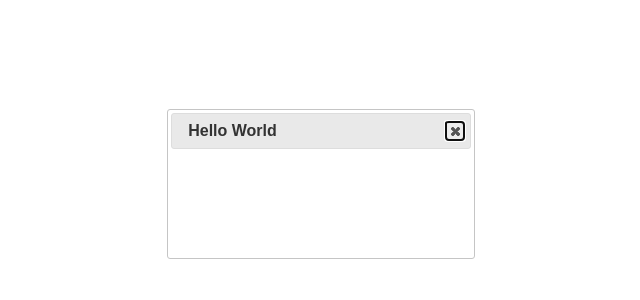
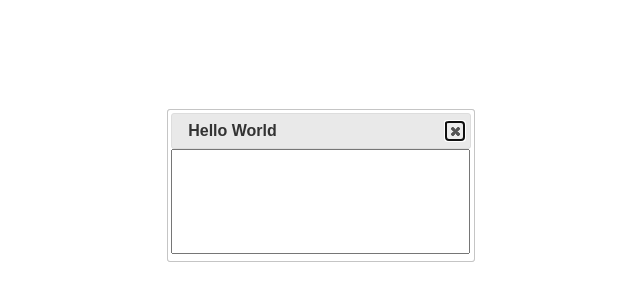
Before and after one commit to dglittle/PIMA, a plain HTML site: page index2.html in a window 1280 px wide. Shown: the part 216-516 px from the top of the page, without its empty margins (319-959 px from the left). Drawn offline with nearby package versions, Linux system fonts and the light colour scheme.

Commit message:
add textarea and second dialog

```diff
--- a/index2.html
+++ b/index2.html
@@ -3,17 +3,50 @@
 <head>
     <title>PIMA</title>
     <link rel="stylesheet" type="text/css" href="http://ajax.googleapis.com/ajax/libs/jqueryui/1.9.0/themes/base/jquery-ui.css">
+    <style type="text/css">
+    textarea {
+        resize: none;
+    }
+    .ui-dialog #dialog {
+        padding: 0;
+        overflow: hidden;
+    }
+    </style>
 </head>
 <body>
     <script src="//ajax.googleapis.com/ajax/libs/jquery/1.8.3/jquery.min.js"></script>
     <script src="//ajax.googleapis.com/ajax/libs/jqueryui/1.9.2/jquery-ui.min.js"></script>
     <script type="text/javascript">
     $(function(){
-        var $dialog = $('<div id="dialog"/>').appendTo('body');
-        $dialog.dialog({
-            title: 'Hello World'
+        var $textarea1 = $('<textarea/>');
+        var $dialog1 = $('<div id="dialog"/>').appendTo('body');
+        $dialog1.dialog({
+            title: 'Hello World',
+            resizeStop: function(event, ui) {
+                setTextareaSize($textarea1, $dialog1);
+            }
         });
+        $textarea1.appendTo($dialog1);
+        setTextareaSize($textarea1, $dialog1);
+
+        var $textarea2 = $('<textarea/>');
+        var $dialog2 = $('<div id="dialog"/>').appendTo('body');
+        $dialog2.dialog({
+            title: 'Hello World',
+            resizeStop: function(event, ui) {
+                setTextareaSize($textarea2, $dialog2);
+            }
+        });
+        $textarea2.appendTo($dialog2);
+        setTextareaSize($textarea2, $dialog2);
     });
+
+    function setTextareaSize (textarea, dialog) {
+        textarea.css({
+            width: dialog.dialog('option', 'width') - 7, // add some padding
+            height: dialog.height() - 7 // add some padding
+        })
+    }
     </script>
 </body>
 </html>
```
Also changed, not shown: screenshots/dialog_textarea.png (added).
